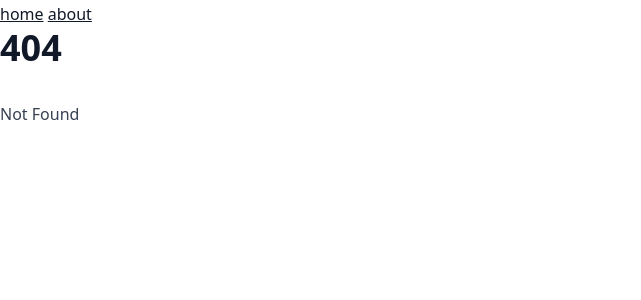
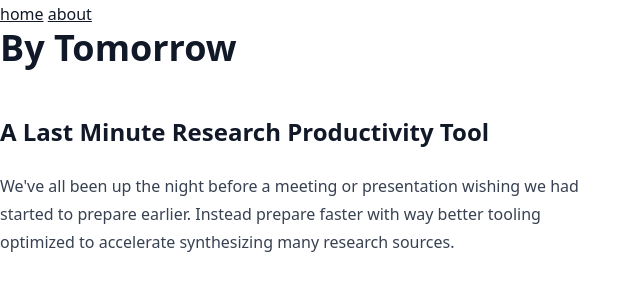
Before and after one commit to drothermel/by-tomorrow-app, a SvelteKit app in the folder by-tomorrow/: page /about in a window 1280 px wide. Before the commit this address had no page. Shown: the top 300 px of the page, without its empty margins (0-641 px from the left). Built offline with nearby package versions, Linux system fonts and the light colour scheme.

Commit message:
add about page

```diff
--- /dev/null
+++ b/by-tomorrow/src/routes/about/+page.svelte
@@ -0,0 +1,7 @@
+<h1>By Tomorrow</h1>
+<h2>A Last Minute Research Productivity Tool</h2>
+<p>
+	We've all been up the night before a meeting or presentation wishing we had
+	started to prepare earlier. Instead prepare faster with way better tooling
+	optimized to accelerate synthesizing many research sources.
+</p>
```
